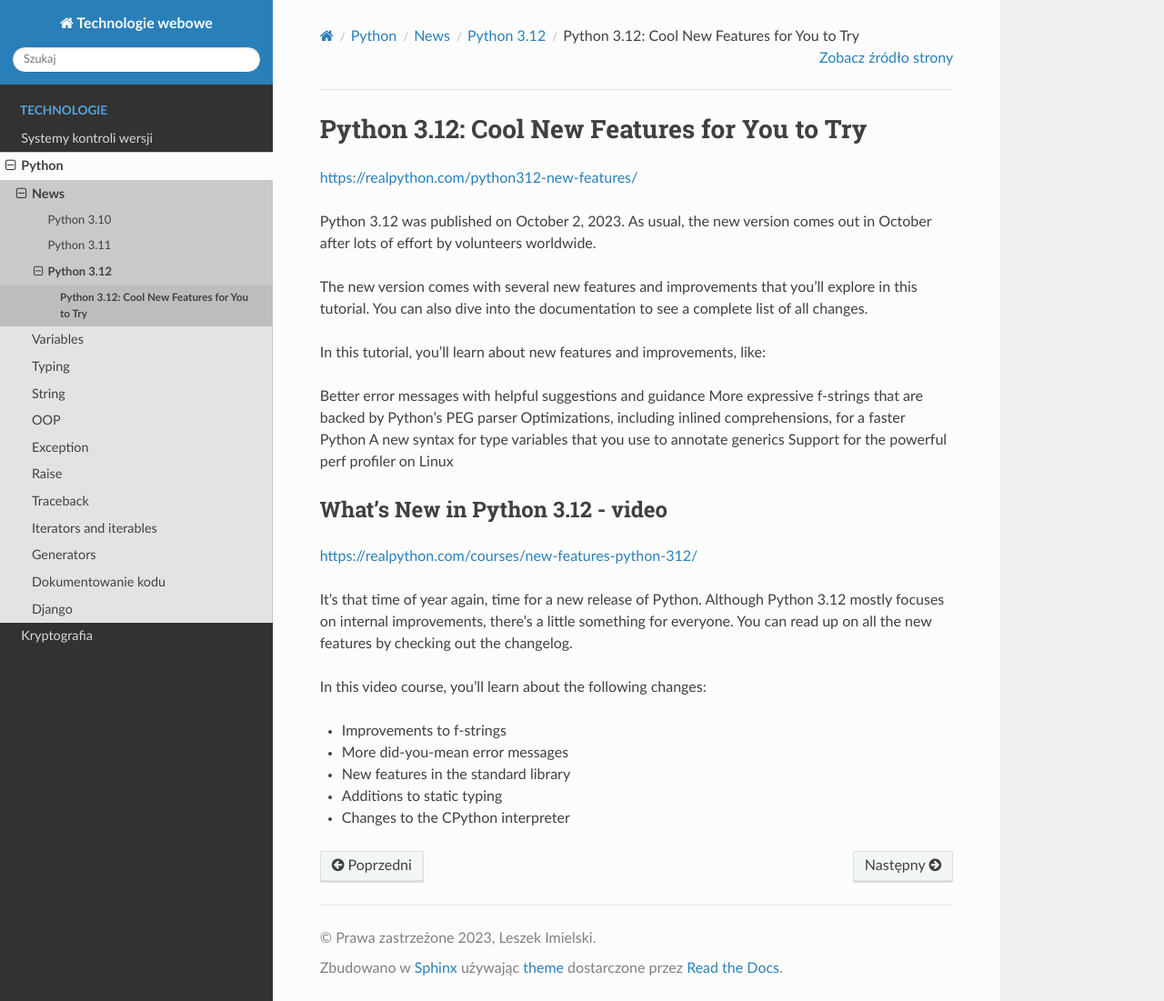
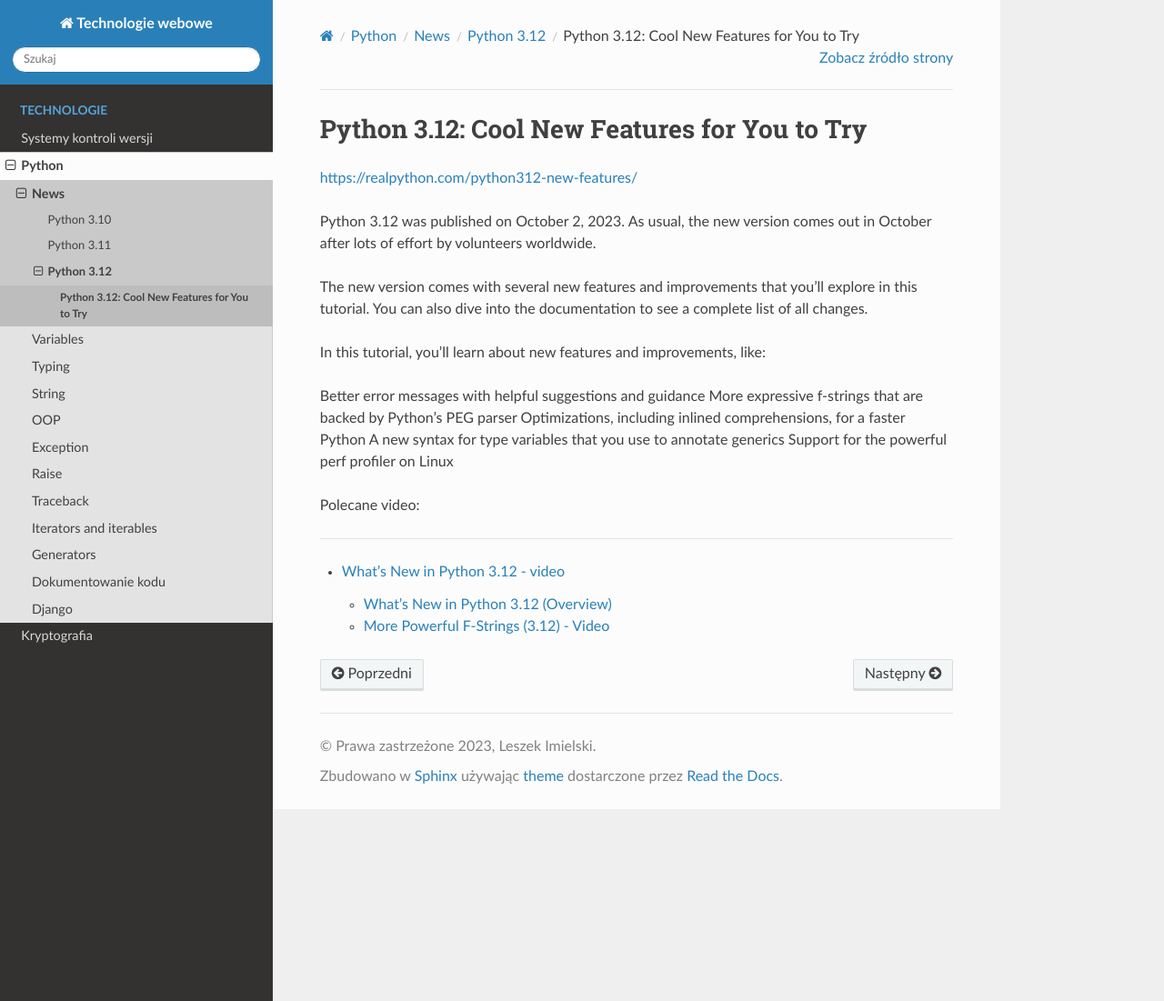
Before and after one commit to limielski/UsingSphinx, a Sphinx documentation site: the page built from docs/source/python/news/3.12/new0.rst, in a window 1280 px wide and 1101 px high. Shown: the whole window at 91% size. Built offline with Sphinx 7.4.7 and the Read the Docs theme 2.0.0, drawn with Linux system fonts in a browser that asks for light colours.

Commit message:
add spis treści video w formatowaniu stringu z caption videa

```diff
--- a/docs/source/python/news/3.12/new0.rst
+++ b/docs/source/python/news/3.12/new0.rst
@@ -16,17 +18,11 @@ Optimizations, including inlined comprehensions, for a faster Python
 A new syntax for type variables that you use to annotate generics
 Support for the powerful perf profiler on Linux
 
-What's New in Python 3.12 - video
----------------------------------
+Polecane video:
 
-https://realpython.com/courses/new-features-python-312/
+----
 
-It’s that time of year again, time for a new release of Python. Although Python 3.12 mostly focuses on internal improvements, there’s a little something for everyone. You can read up on all the new features by checking out the changelog.
+.. toctree::
+   :maxdepth: 2
 
-In this video course, you’ll learn about the following changes:
-
-* Improvements to f-strings
-* More did-you-mean error messages
-* New features in the standard library
-* Additions to static typing
-* Changes to the CPython interpreter
+   video/new0-video-0
--- a/docs/source/python/string/formatting/formatting0-2-video.rst
+++ b/docs/source/python/string/formatting/formatting0-2-video.rst
@@ -1,3 +1,5 @@
+.. _formatting0-2-video:
+
 Python 3's F-Strings: An Improved String Formatting Syntax - video
 ------------------------------------------------------------------
 
```
Also changed, not shown: other parts of docs/source/python/news/3.12/new0.rst (+2 -0 lines), docs/source/python/news/3.12/video/new0-video-0.rst (added, +30 -0 lines), docs/source/python/news/3.12/video/new0-video-1.rst (added, +18 -0 lines), docs/source/python/news/3.12/video/new0-video-2.rst (added, +8 -0 lines), docs/source/python/string/formatting/formatting0-1.rst (+8 -1 lines).
